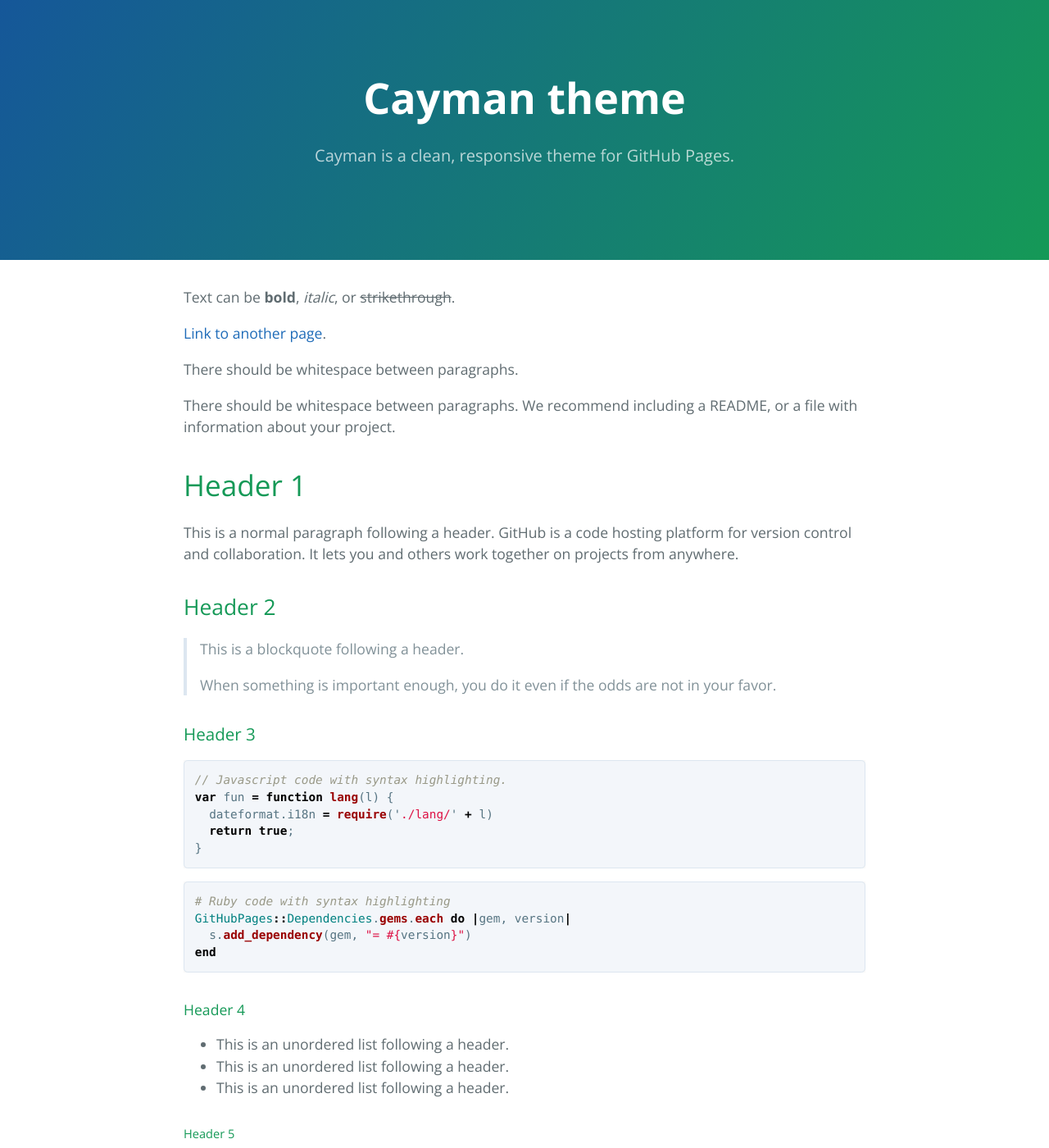
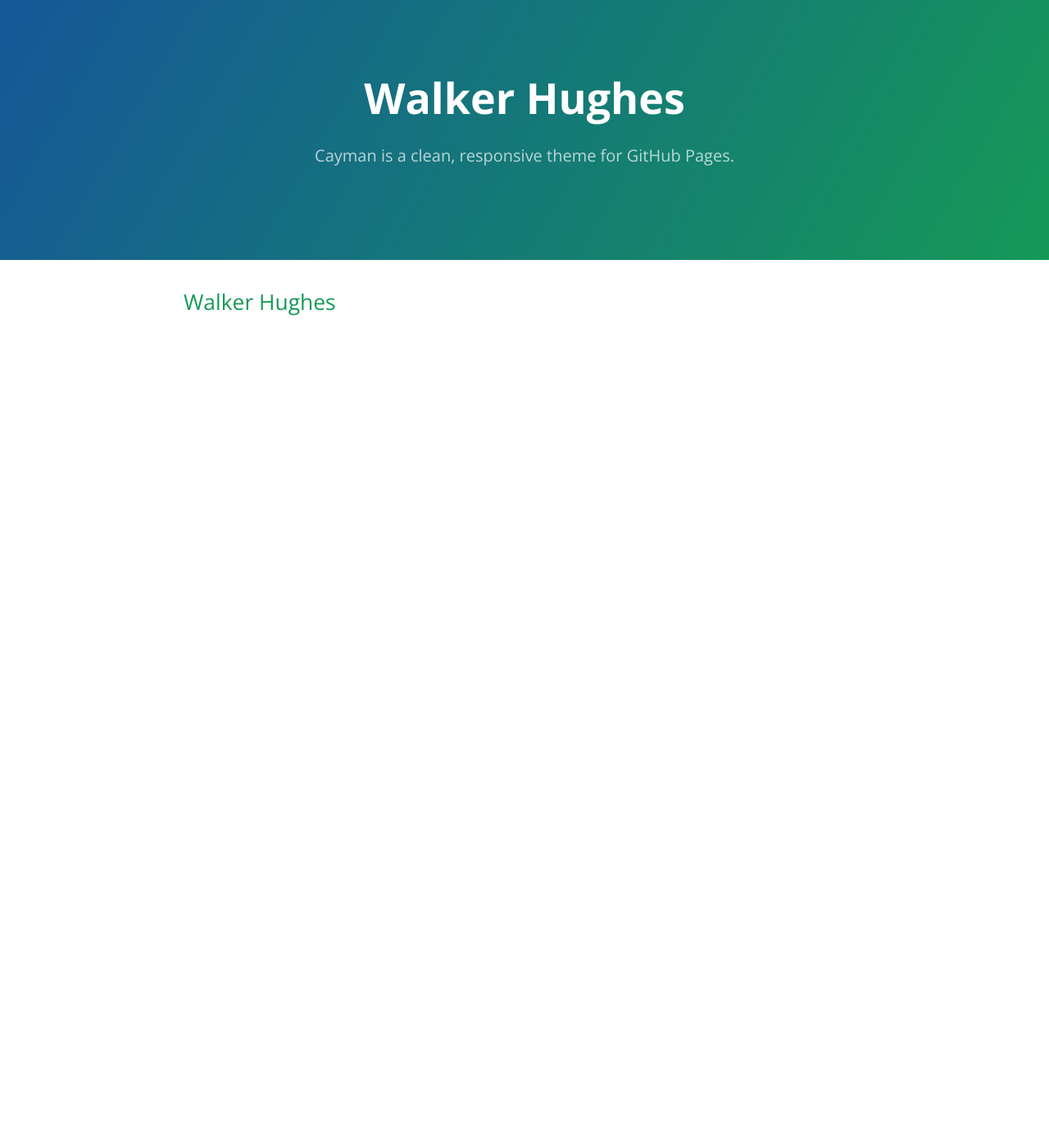
Before and after one commit to walkerhughes/portfolio, a Jekyll site: the page built from index.md, in a window 1280 px wide and 1400 px high. Shown: the whole window at 82% size. Built offline with Jekyll 4.4.1, drawn with Linux system fonts in a browser that asks for light colours; our own code applies the rules of GitHub Pages for plain Markdown files; some of the changed text lies outside the part shown.

Commit message:
Update index.md

````diff
--- a/index.md
+++ b/index.md
@@ -2,122 +2,4 @@
 layout: default
 ---
 
-Text can be **bold**, _italic_, or ~~strikethrough~~.
-
-[Link to another page](./another-page.html).
-
-There should be whitespace between paragraphs.
-
-There should be whitespace between paragraphs. We recommend including a README, or a file with information about your project.
-
-# Header 1
-
-This is a normal paragraph following a header. GitHub is a code hosting platform for version control and collaboration. It lets you and others work together on projects from anywhere.
-
-## Header 2
-
-> This is a blockquote following a header.
->
-> When something is important enough, you do it even if the odds are not in your favor.
-
-### Header 3
-
-```js
-// Javascript code with syntax highlighting.
-var fun = function lang(l) {
-  dateformat.i18n = require('./lang/' + l)
-  return true;
-}
-```
-
-```ruby
-# Ruby code with syntax highlighting
-GitHubPages::Dependencies.gems.each do |gem, version|
-  s.add_dependency(gem, "= #{version}")
-end
-```
-
-#### Header 4
-
-*   This is an unordered list following a header.
-*   This is an unordered list following a header.
-*   This is an unordered list following a header.
-
-##### Header 5
-
-1.  This is an ordered list following a header.
-2.  This is an ordered list following a header.
-3.  This is an ordered list following a header.
-
-###### Header 6
-
-| head1        | head two          | three |
-|:-------------|:------------------|:------|
-| ok           | good swedish fish | nice  |
-| out of stock | good and plenty   | nice  |
-| ok           | good `oreos`      | hmm   |
-| ok           | good `zoute` drop | yumm  |
-
-### There's a horizontal rule below this.
-
-* * *
-
-### Here is an unordered list:
-
-*   Item foo
-*   Item bar
-*   Item baz
-*   Item zip
-
-### And an ordered list:
-
-1.  Item one
-1.  Item two
-1.  Item three
-1.  Item four
-
-### And a nested list:
-
-- level 1 item
-  - level 2 item
-  - level 2 item
-    - level 3 item
-    - level 3 item
-- level 1 item
-  - level 2 item
-  - level 2 item
-  - level 2 item
-- level 1 item
-  - level 2 item
-  - level 2 item
-- level 1 item
-
-### Small image
-
-![Octocat](https://github.githubassets.com/images/icons/emoji/octocat.png)
-
-### Large image
-
-![Branching](https://guides.github.com/activities/hello-world/branching.png)
-
-
-### Definition lists can be used with HTML syntax.
-
-<dl>
-<dt>Name</dt>
-<dd>Godzilla</dd>
-<dt>Born</dt>
-<dd>1952</dd>
-<dt>Birthplace</dt>
-<dd>Japan</dd>
-<dt>Color</dt>
-<dd>Green</dd>
-</dl>
-
-```
-Long, single-line code blocks should not wrap. They should horizontally scroll if they are too long. This line should be long enough to demonstrate this.
-```
-
-```
-The final element.
-```
+## Walker Hughes
````
